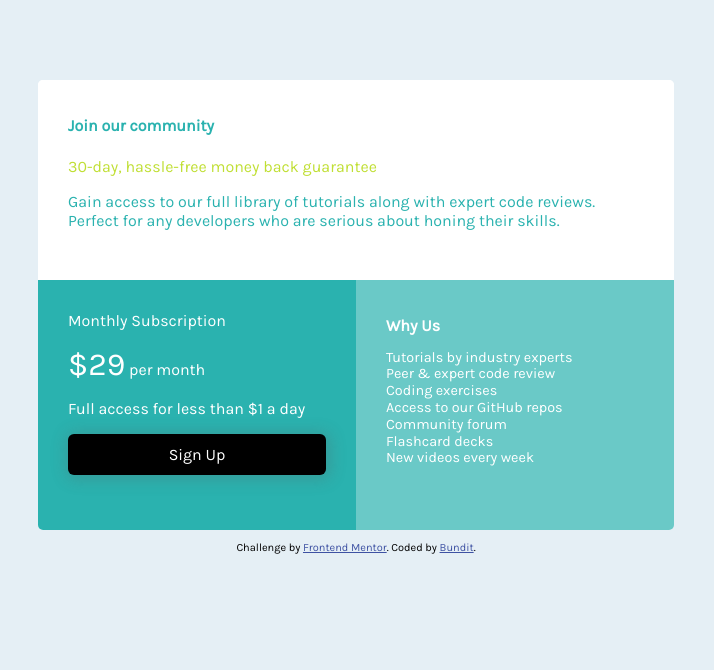
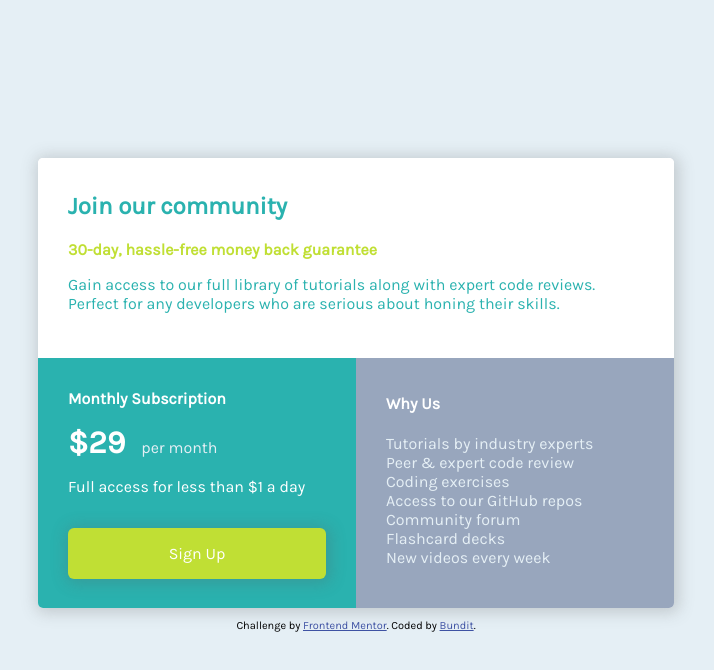
Before and after one commit to bundithir/Single-price-grid-component, a plain HTML site: page index.html in a window 1280 px wide. Shown: the whole page, without its empty margins (284-998 px from the left). Drawn offline with Linux system fonts and the light colour scheme.

Commit message:
content center

```diff
--- a/index.html
+++ b/index.html
@@ -7,7 +7,7 @@
   <link rel="icon" type="image/png" sizes="32x32" href="./images/favicon-32x32.png">
 
   <title>Frontend Mentor | Single Price Grid Component</title>
-
+  <link rel="stylesheet" href="https://fonts.googleapis.com/css?family=Karla">
   <!-- Feel free to remove these styles or customise in your own stylesheet 👍 -->
   <style>
     .attribution { font-size: 11px; text-align: center; }
@@ -18,9 +18,9 @@
 <body>
   <div class="container">
     <div class="first">
-      <h4 class="cyan">Join our community</h4>
+      <h2 class="cyan bold">Join our community</h2>
 
-      <p class="yellow">30-day, hassle-free money back guarantee</p>
+      <p class="yellow bold">30-day, hassle-free money back guarantee</p>
 
       <p class="cyan">Gain access to our full library of tutorials along with expert code reviews.
         Perfect for any developers who are serious about honing their skills.
@@ -28,9 +28,9 @@
     </div>
 
     <div class="secon">
-      <p>Monthly Subscription</p>
+      <p class="bold">Monthly Subscription</p>
 
-      <p><span class="bigtext">&dollar;29</span> per month</p>
+      <p><span class="bigtext bold">&dollar;29</span><span class="per">per month</span> </p>
 
       <p>Full access for less than &dollar;1 a day</p>
 
@@ -39,13 +39,15 @@
 
     <div class="third">
       <h4>Why Us</h4>
-      <p>Tutorials by industry experts</p>
-      <p>Peer &amp; expert code review</p>
-      <p>Coding exercises</p>
-      <p>Access to our GitHub repos</p>
-      <p> Community forum</p>
-      <p>Flashcard decks</p>
-      <p>New videos every week</p>
+        <ul class="ul semi">
+          <li>Tutorials by industry experts</li>
+          <li>Peer &amp; expert code review</li>
+          <li>Coding exercises</li>
+          <li>Access to our GitHub repos</li>
+          <li>Community forum</li>
+          <li>Flashcard decks</li>
+          <li>New videos every week</li>
+        </ul>
     </div>
   </div>
 
--- a/style.css
+++ b/style.css
@@ -1,13 +1,27 @@
-@import url('https://fonts.googleapis.com/css?family=Karla&display=swap');
+
+:root{
+--Cyan: hsl(179, 62%, 43%);
+--BrightYellow: hsl(71, 73%, 54%);
+--LightGray: hsl(204, 43%, 93%);
+--GrayishBlue: hsl(218, 22%, 67%);
+
+}
 
 body{
-    font-family: 'Karla', sans-serif;
-    background: hsl(204, 43%, 93%);
-    padding: 5rem 2rem;
-    height: 100vh;
+    font-family: 'Karla',Arial, Helvetica, sans-serif;
+    background: var(--LightGray);
     color: white;
-    font-size: 16px
+    font-size: 16px;
+    min-height: 100vh;
+    display: grid;
+    place-content: center;
 
+}
+.bold{
+    font-weight: 700;
+}
+.semi{
+    font-weight: 400;
 }
 footer{
     color: black;
@@ -15,6 +29,7 @@ footer{
 .container{
     background: white;
     border-radius: 5px;
+    box-shadow: .1rem .1rem .9rem .2rem  rgba(92, 90, 90, 0.25);
 }
 
 .first{
@@ -24,31 +39,33 @@ footer{
     border-top-left-radius: 5px;
 }
 .secon{
-    background:hsl(179, 62%, 43%);
+    background:var(--Cyan);
     padding: 15px 30px;
     border-bottom-left-radius:5px;
 }
 
 .third{
-    background:hsl(179, 62%, 43% ,0.699);
+    background:var(--GrayishBlue);
     padding: 15px 30px;
     border-bottom-right-radius:5px;
 }
+.per{
+    color: var(--LightGray);
+    margin-left: 1rem;
+}
 
 .secon .btn {
-    background-color: black;
-    padding: 0.7rem ;
+    background-color: var(--BrightYellow);
+    padding: 1rem 2rem ;
     text-decoration: none;
     border-radius: 6px;
     color: white;
     display: block;
     text-align: center;
     box-shadow: .1rem .1rem .9rem .2rem  rgba(92, 90, 90, 0.25);
+    margin-top: 2rem;
   }
-  .btn:hover{
-    color: black;
-    background-color: white;
-  }
+
 
   .third p {
     font-size: 0.9rem;
@@ -64,6 +81,14 @@ footer{
 .yellow{
     color: hsl(71, 73%, 54%);
 }
+.ul{
+    list-style-type: none;
+    list-style-position: outside;
+    padding: 0;
+    color: var(--LightGray);
+
+}
+
 
 
 @media screen and (min-width: 594px){
```
